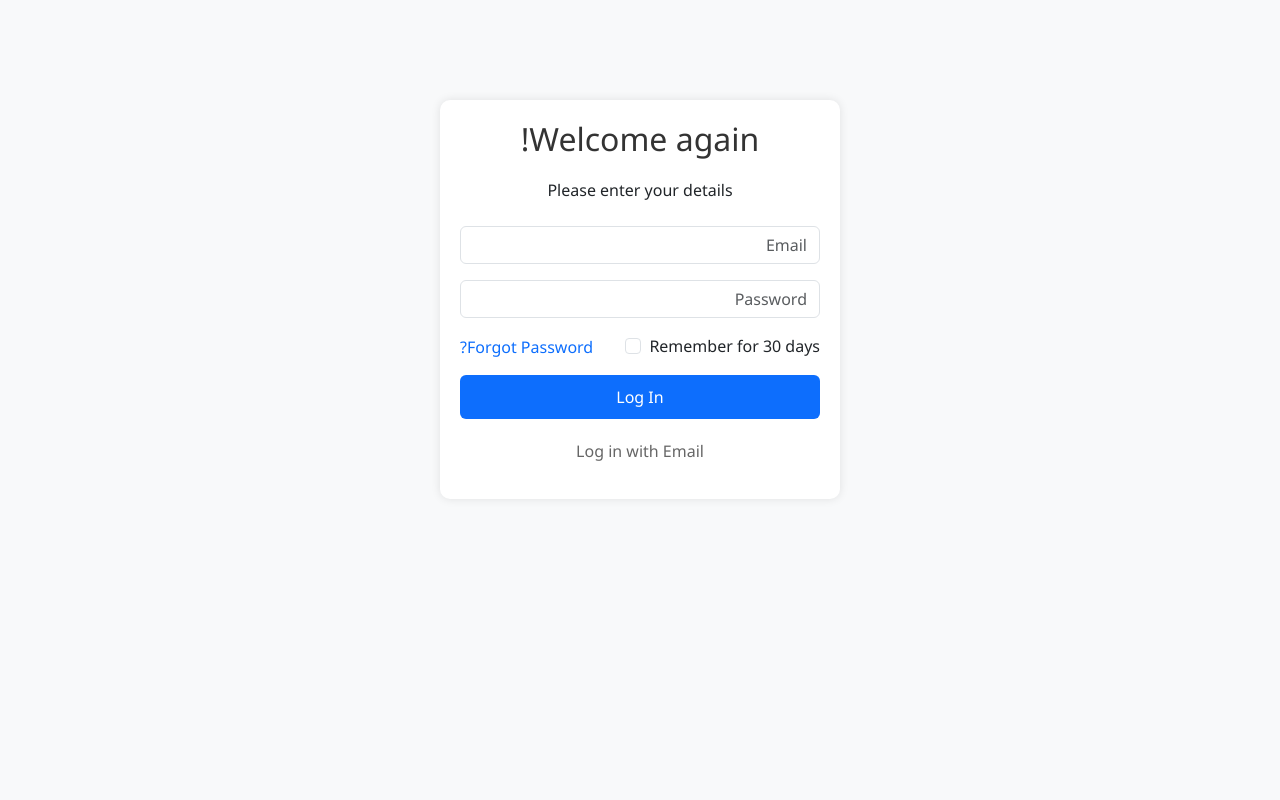
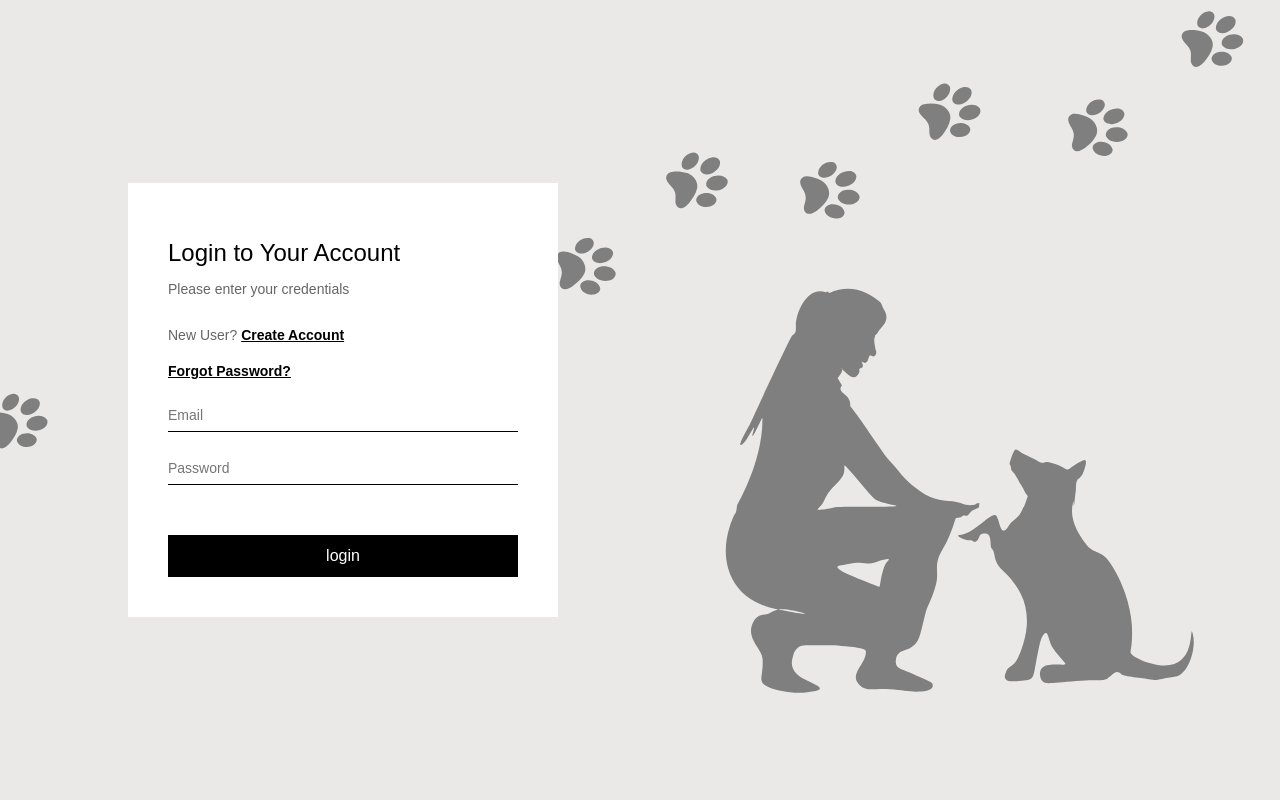
Before and after one commit to Abdulrahman-Burham/cloud01, a Flask app: page / in a window 1280 px wide. Run offline with Flask 3, Linux system fonts and the light colour scheme.

Commit message:
Add files via upload

```diff
--- a/cloudd/templates/login.html
+++ b/cloudd/templates/login.html
@@ -1,80 +1,36 @@
 <!DOCTYPE html>
-<html lang="ar" dir="rtl">
+<html lang="en">
 <head>
-    <meta charset="UTF-8">
-    <meta name="viewport" content="width=device-width, initial-scale=1.0">
-    <title>تسجيل الدخول</title>
-    <link href="https://cdn.jsdelivr.net/npm/bootstrap@5.3.0/dist/css/bootstrap.min.css" rel="stylesheet">
-    <style>
-        body {
-            background-color: #f8f9fa;
-            font-family: 'Segoe UI', Tahoma, Geneva, Verdana, sans-serif;
-        }
-        .login-container {
-            max-width: 400px;
-            margin: 100px auto;
-            padding: 20px;
-            background: white;
-            border-radius: 10px;
-            box-shadow: 0 0 10px rgba(0, 0, 0, 0.1);
-        }
-        .login-header {
-            text-align: center;
-            margin-bottom: 20px;
-            color: #333;
-        }
-        .form-control {
-            margin-bottom: 15px;
-        }
-        .btn-login {
-            width: 100%;
-            background-color: #0d6efd;
-            border: none;
-            padding: 10px;
-        }
-        .remember-forgot {
-            display: flex;
-            justify-content: space-between;
-            align-items: center;
-            margin-bottom: 15px;
-        }
-        .login-with-email {
-            text-align: center;
-            margin-top: 20px;
-            color: #666;
-        }
-    </style>
+  <meta charset="UTF-8">
+  <meta name="viewport" content="width=device-width, initial-scale=1.0">
+  <title>Login to Your Account</title>
+  <link rel="stylesheet" href="styles.css">
 </head>
 <body>
-    <div class="container">
-        <div class="login-container">
-            <h2 class="login-header">Welcome again!</h2>
-            <p class="text-center mb-4">Please enter your details</p>
+  <div class="container">
+    <header>
+      <h1>Login to Your Account</h1>
+      <p class="subtitle">Please enter your credentials</p>
+    </header>
 
-            <form action="/login" method="POST">
-                <div class="mb-3">
-                    <input type="email" class="form-control" name="email" placeholder="Email" required>
-                </div>
-                <div class="mb-3">
-                    <input type="password" class="form-control" name="password" placeholder="Password" required>
-                </div>
+    <nav class="auth-nav">
+      <p class="auth-prompt">New User? <a href="signup.html" class="auth-link">Create Account</a></p>
+      <p class="auth-prompt"><a href="forgot-password.html" class="auth-link">Forgot Password?</a></p>
+    </nav>
 
-                <div class="remember-forgot">
-                    <div class="form-check">
-                        <input class="form-check-input" type="checkbox" id="remember">
-                        <label class="form-check-label" for="remember">Remember for 30 days</label>
-                    </div>
-                    <a href="/forgot-password" class="text-decoration-none">Forgot Password?</a>
-                </div>
+    <main>
+      <form id="login-form">
+        <div class="form-group">
+          <input type="email" id="login-email" class="form-input" placeholder="Email" required>
+        </div>
 
-                <button type="submit" class="btn btn-primary btn-login">Log In</button>
+        <div class="form-group">
+          <input type="password" id="login-password" class="form-input" placeholder="Password" required>
+        </div>
 
-                <div class="login-with-email">
-                    <p>Log in with Email</p>
-                </div>
-            </form>
-        </div>
-    </div>
-    <script src="https://cdn.jsdelivr.net/npm/bootstrap@5.3.0/dist/js/bootstrap.bundle.min.js"></script>
+        <button type="submit" class="btn">login</button>
+      </form>
+    </main>
+  </div>
 </body>
 </html>
--- /dev/null
+++ b/cloudd/templates/styles.css
@@ -0,0 +1,107 @@
+/* Shared Styles */
+:root {
+  --text-color: #000;
+  --subtext-color: #666;
+  --bg-color: #fff;
+  --accent-color: #000;
+}
+
+body {
+  font-family: 'Arial', sans-serif;
+  margin: 0;
+  padding: 0;
+  display: flex;
+  min-height: 100vh;
+  background: url('images/4.png') no-repeat right center;
+  background-size: cover;
+}
+
+.container {
+  background-color: var(--bg-color);
+  padding: 40px;
+  width: 350px;
+  margin-left: 10%;
+  margin-top: auto;
+  margin-bottom: auto;
+}
+
+h1 {
+  color: var(--text-color);
+  margin-bottom: 10px;
+  font-size: 24px;
+  font-weight: normal;
+  text-align: left;
+}
+
+.subtitle {
+  color: var(--subtext-color);
+  margin-bottom: 30px;
+  font-size: 14px;
+  text-align: left;
+}
+
+.auth-prompt {
+  margin-bottom: 20px;
+  font-size: 14px;
+  color: var(--subtext-color);
+  text-align: left;
+}
+
+.auth-link {
+  color: var(--text-color);
+  text-decoration: underline;
+  font-weight: bold;
+  transition: opacity 0.2s;
+}
+
+.auth-link:hover {
+  opacity: 0.8;
+}
+
+.form-group {
+  margin-bottom: 20px;
+  text-align: left;
+}
+
+.form-input {
+  width: 100%;
+  padding: 8px 0;
+  border: none;
+  border-bottom: 1px solid var(--text-color);
+  box-sizing: border-box;
+  font-size: 14px;
+  background: transparent;
+}
+
+.form-input:focus {
+  outline: none;
+  border-bottom: 2px solid var(--text-color);
+}
+
+.btn {
+  background-color: var(--accent-color);
+  color: white;
+  border: none;
+  padding: 12px;
+  width: 100%;
+  font-size: 16px;
+  cursor: pointer;
+  margin-top: 30px;
+  transition: background-color 0.2s;
+}
+
+.btn:hover {
+  background-color: #333;
+}
+
+/* Responsive Styles */
+@media (max-width: 768px) {
+  .container {
+    margin: 20px auto;
+    width: 85%;
+  }
+
+  body {
+    background: var(--bg-color);
+  }
+}
```
Also changed, not shown: cloudd/templates/forgot-password.html (added, +31 -0 lines), cloudd/templates/signup.html (added, +43 -0 lines), cloudd/templates/images/4.png (added).
